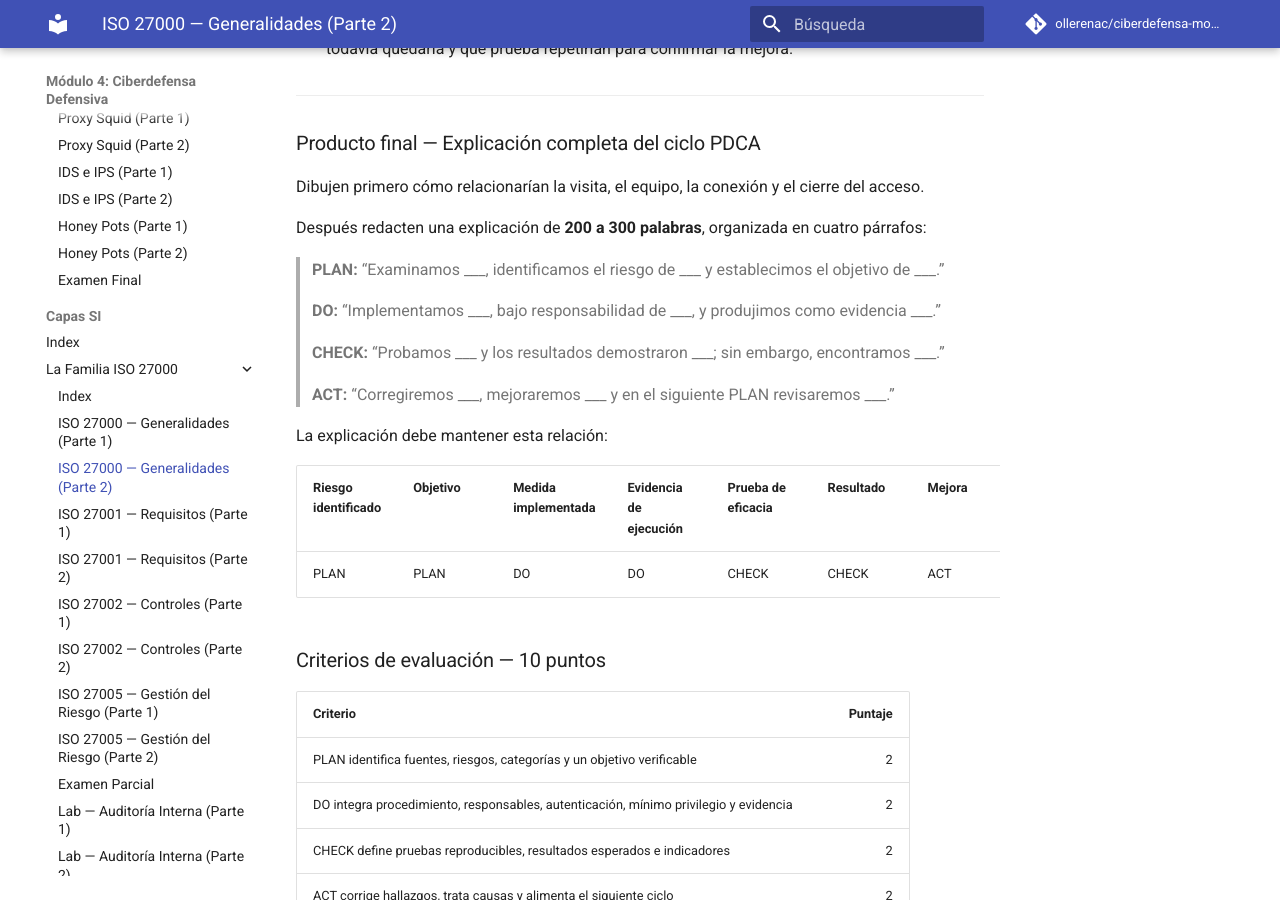
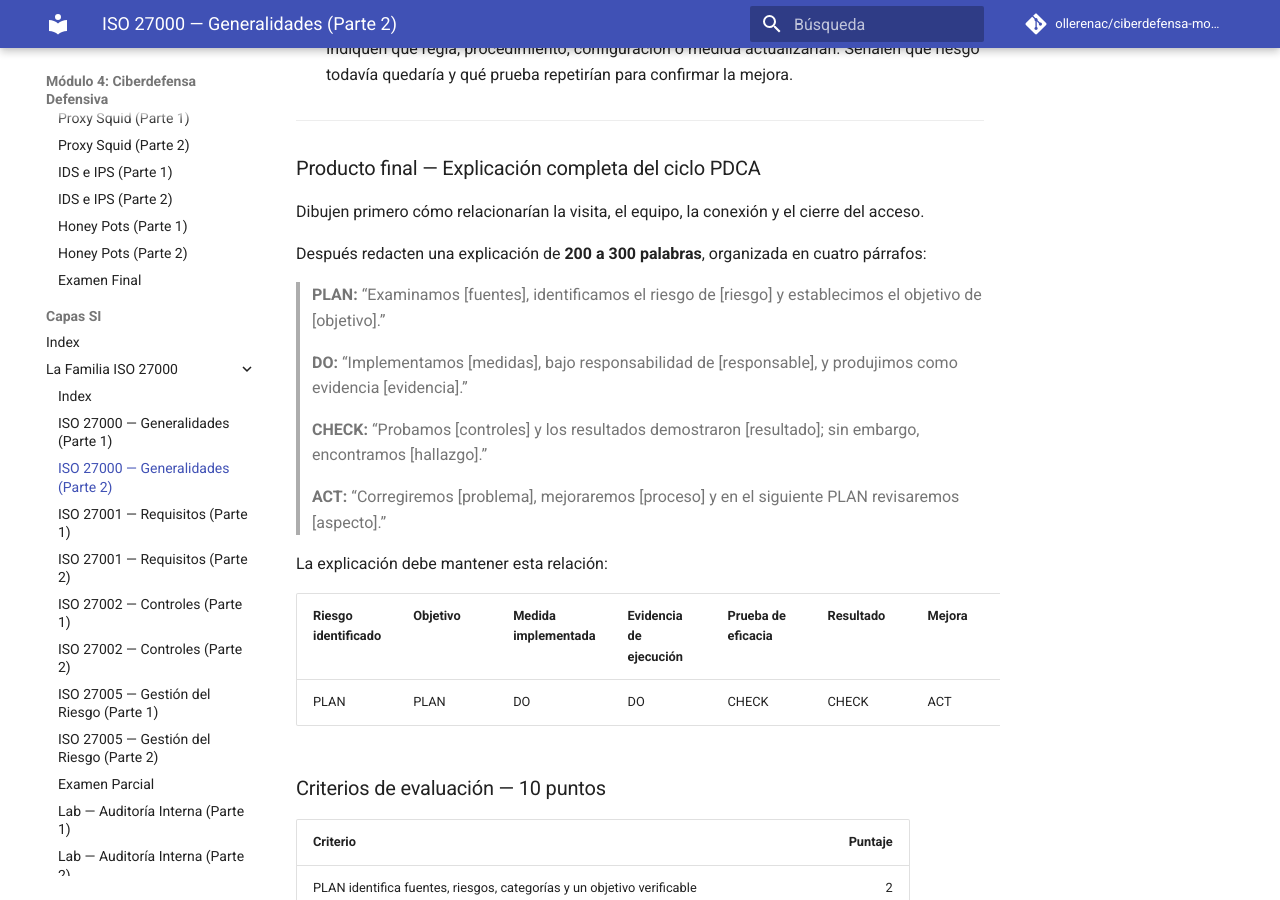
Before and after one commit to ollerenac/ciberdefensa-modulo4, an MkDocs documentation site: the page built from docs/capas-si/familia-iso27000/iso27000-generalidades-p2.md, in a window 1280 px wide and 900 px high, scrolled down 17632 px. Built offline with MkDocs 1.6.1 and Material for MkDocs 9.7.7, drawn with Linux system fonts in a browser that asks for light colours; comment, search, counter and statistics services are not loaded; some of the changed text lies outside the part shown.

Commit message:
docs(iso27000): fix PDCA response templates

```diff
--- a/docs/capas-si/familia-iso27000/iso27000-generalidades-p2.md
+++ b/docs/capas-si/familia-iso27000/iso27000-generalidades-p2.md
@@ -533,13 +533,13 @@ Dibujen primero cómo relacionarían la visita, el equipo, la conexión y el cie
 
 Después redacten una explicación de **200 a 300 palabras**, organizada en cuatro párrafos:
 
-> **PLAN:** “Examinamos ___, identificamos el riesgo de ___ y establecimos el objetivo de ___.”
+> **PLAN:** “Examinamos [fuentes], identificamos el riesgo de [riesgo] y establecimos el objetivo de [objetivo].”
 >
-> **DO:** “Implementamos ___, bajo responsabilidad de ___, y produjimos como evidencia ___.”
+> **DO:** “Implementamos [medidas], bajo responsabilidad de [responsable], y produjimos como evidencia [evidencia].”
 >
-> **CHECK:** “Probamos ___ y los resultados demostraron ___; sin embargo, encontramos ___.”
+> **CHECK:** “Probamos [controles] y los resultados demostraron [resultado]; sin embargo, encontramos [hallazgo].”
 >
-> **ACT:** “Corregiremos ___, mejoraremos ___ y en el siguiente PLAN revisaremos ___.”
+> **ACT:** “Corregiremos [problema], mejoraremos [proceso] y en el siguiente PLAN revisaremos [aspecto].”
 
 La explicación debe mantener esta relación:
 
```
Also changed, not shown: other parts of docs/capas-si/familia-iso27000/iso27000-generalidades-p2.md (+1 -1 lines).
